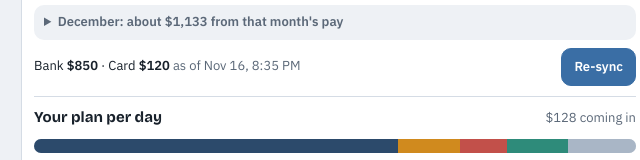
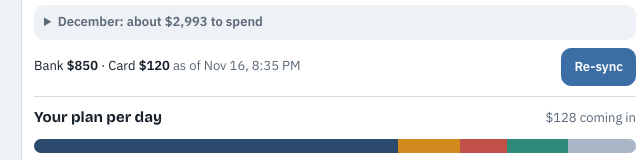
Before and after one commit to zvorsky333/budget, a plain HTML site: page index.html in a window 1280 px wide. Shown: the part 557-717 px from the top of the page, 305-945 px from the left. Drawn offline with nearby package versions, Linux system fonts and the light colour scheme.

Commit message:
Start next month's preview from this month's leftover
Co-Authored-By: Claude Fable 5.2 <noreply@anthropic.com>
Claude-Session: https://claude.ai/code/session_01CxeKeQmCQoFzuxfa5J6iAH

```diff
--- a/index.html
+++ b/index.html
@@ -684,15 +684,14 @@ body.kp-open .wrap { padding-bottom: 360px; }
       <div class="tot"><span>Left until ${shortDate(x.endY)}</span><span class="${x.avail < 0 ? "bad" : ""}">${signed(Math.round(x.avail * 100) / 100)}</span></div>
       ${x.cushion ? `<div><span>${x.avail >= x.cushion ? `Of that, above your ${money(x.cushion)} cushion` : `Short of your ${money(x.cushion)} cushion by`}</span><span class="${x.avail < x.cushion ? "bad" : ""}">${money(Math.abs(Math.round((x.avail - x.cushion) * 100) / 100))}</span></div>` : ""}
     </div><div class="note">Bills not yet paid are already taken off above. Counting autopay and paydays up to today, your bank should show about <b>${money(Math.round(x.expectedBank * 100) / 100)}</b> (before any card payment). If it doesn't, re-sync.</div>${x.cFresh ? "" : `<div class="note">Your card balance isn't entered, so only card purchases logged here are counted. Tap Re-sync to add it.</div>`}</details>
-      <details class="exact"><summary>${x.nmName}: about ${signed(Math.round(x.nextStart))} from that month's pay</summary><div class="kv num">
-        ${line(`Pay coming in ${x.nmName}`, x.incomeNext, "")}
+      <details class="exact"><summary>${x.nmName}: about ${signed(Math.round(x.nextStart + Math.max(x.avail, 0)))} to spend</summary><div class="kv num">
+        ${line(`Carried over from this month (what's left now)`, Math.max(x.avail, 0), "")}
+        ${line(`Pay coming in ${x.nmName}`, x.incomeNext, "+")}
         ${line("Bills and loan payments", x.nextFixed, "−")}
         ${line("Savings", x.nextSave, "−")}
         ${line(`${esc(state.card.name || "Credit card")} charges from this month`, x.nextCard, "−")}
-        <div class="tot"><span>Left from ${x.nmName}'s pay</span><span class="${x.nextStart < 0 ? "bad" : ""}">${signed(Math.round(x.nextStart))}</span></div>
-        ${x.avail > 0 ? `<div><span>Plus whatever you don't spend of this month's ${money(Math.round(x.avail))}</span><span>up to +${money(Math.round(x.avail))}</span></div>` : ""}
-      </div><div class="note">${x.stmtOnly ? "This month's card charges come out of next month because you're only paying what's due this month."
-        : "This month's card charges are already covered from this month's money, so they don't reduce next month."} The two months share one pot: money spent now isn't there to carry over.</div></details>
+        <div class="tot"><span>To spend in ${x.nmName}</span><span class="${x.nextStart + Math.max(x.avail, 0) < 0 ? "bad" : ""}">${signed(Math.round(x.nextStart + Math.max(x.avail, 0)))}</span></div>
+      </div><div class="note">This assumes you carry over everything that's left this month. Each dollar you spend before ${shortDate(x.endY)} lowers it by a dollar${x.stmtOnly ? ", whether it's debit, cash or card" : ""}.${x.cushion ? ` It includes your ${money(x.cushion)} cushion.` : ""}</div></details>
       ${syncLine()}`;
   }
   let exactOpen = true;
```
